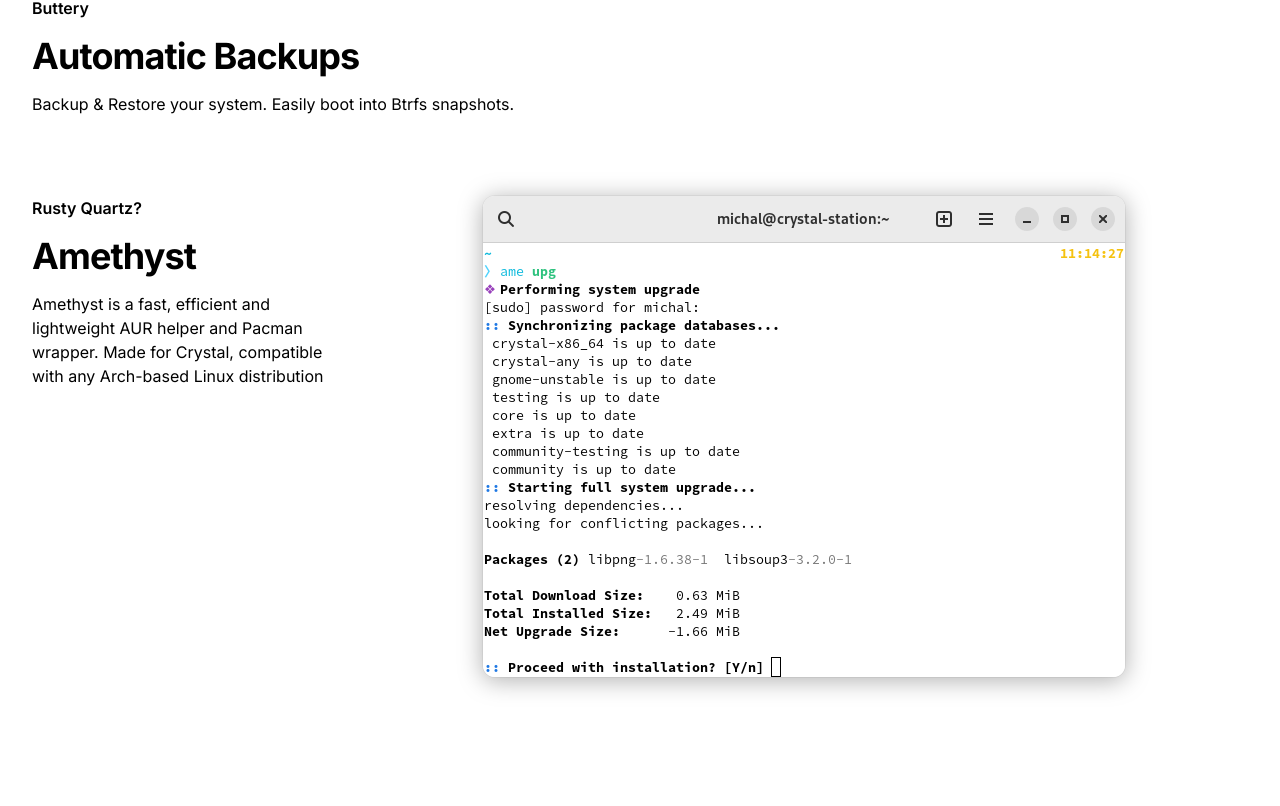
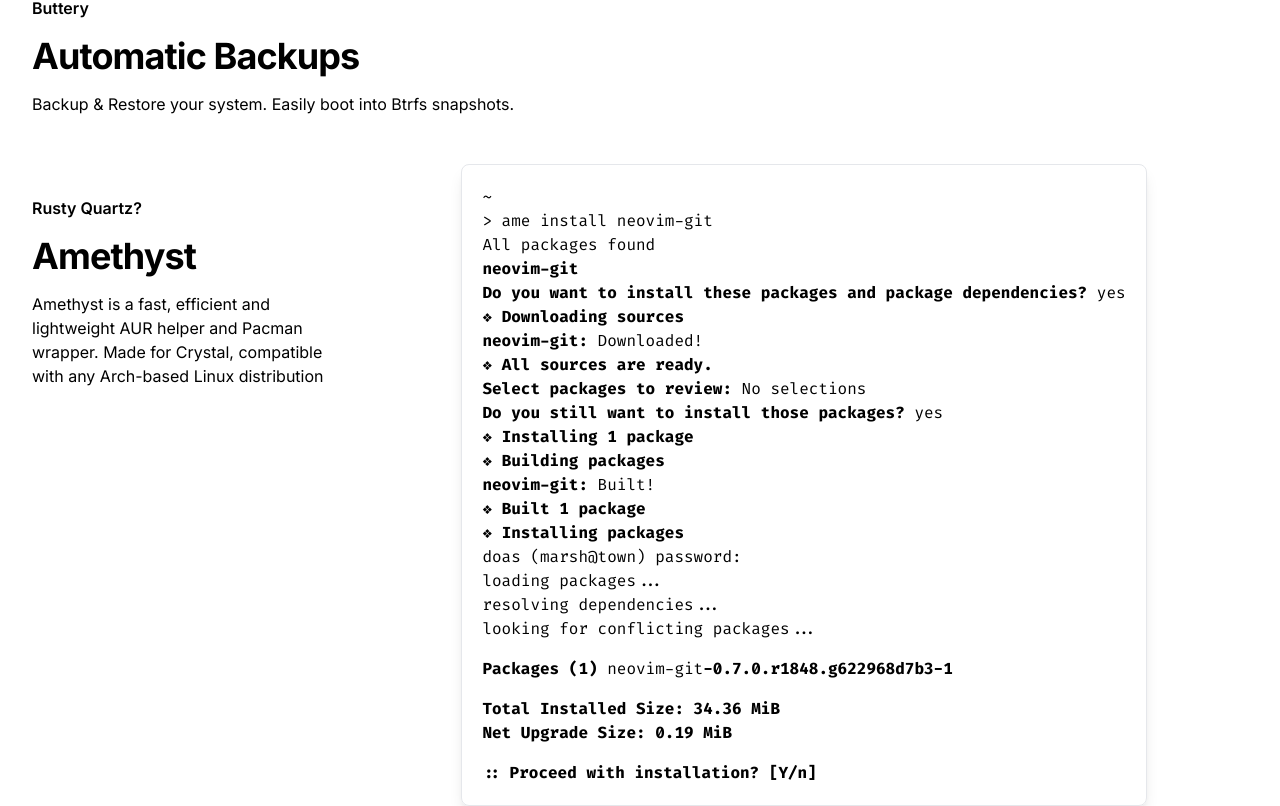
Before and after one commit to crystal-linux/getcryst.al, a Next.js app: page / in a window 1280 px wide. Shown: the part 1088-1894 px from the top of the page. Before the commit the page ends 1803 px from the top, so only its background shows below. Built offline with nearby package versions, Linux system fonts and the light colour scheme; a small style sheet from the web is missing; what @catppuccin/tailwindcss would draw is missing.

Commit message:
add an ame preview

```diff
--- /dev/null
+++ b/components/AmePreview.tsx
@@ -0,0 +1,70 @@
+const AmePreview = () => (
+  <div className="bg-ctp-mantle h-fit w-full md:w-auto rounded-lg [&_p]:text-xs [&_p]:md:text-base md:text-base p-5 font-bold shadow-ctp-crust whitespace-nowrap overflow-hidden shadow-lg font-fira-code select-none border-ctp-crust border">
+    <p className="text-ctp-blue font-normal">{"~"}</p>
+    <p className="font-normal">
+      <span className="text-ctp-blue">{">"}</span>
+      <span className="text-ctp-green">{" ame"}</span>
+      {" install neovim-git"}
+    </p>
+    <p className="text-ctp-green font-normal">All packages found</p>
+    <p className="text-ctp-green">neovim-git</p>
+    <p>
+      Do you want to install these packages and package dependencies?
+      <span className="font-normal">{" yes"}</span>
+    </p>
+    <p>
+      <span className="text-ctp-maroon">{"❖ "}</span>
+      Downloading sources
+    </p>
+    <p>
+      neovim-git:{" "}
+      <span className="font-normal text-ctp-green">Downloaded!</span>
+    </p>
+    <p>
+      <span className="text-ctp-maroon">{"❖ "}</span>All sources are ready.
+    </p>
+    <p>
+      Select packages to review:
+      <span className="font-normal">{" No selections"}</span>
+    </p>
+    <p>
+      Do you still want to install those packages?
+      <span className="font-normal">{" yes"}</span>
+    </p>
+    <p>
+      <span className="text-ctp-maroon">{"❖ "}</span>Installing 1 package
+    </p>
+    <p>
+      <span className="text-ctp-maroon">{"❖ "}</span>Building packages
+    </p>
+    <p>
+      neovim-git:
+      <span className="font-normal text-ctp-green">{" Built!"}</span>
+    </p>
+    <p>
+      <span className="text-ctp-maroon">{"❖ "}</span>Built 1 package
+    </p>
+    <p>
+      <span className="text-ctp-maroon">{"❖ "}</span>Installing packages
+    </p>
+    <p className="font-normal">doas (marsh@town) password: </p>
+    <p className="font-normal">loading packages...</p>
+    <p className="font-normal">resolving dependencies...</p>
+    <p className="font-normal">looking for conflicting packages...</p>
+    <p className="mt-4">
+      Packages (1)<span className="font-normal">{" neovim-git"}</span>
+      <span className="text-ctp-surface2">{"-0.7.0.r1848.g622968d7b3-1"}</span>
+    </p>
+    <p className="mt-4">
+      Total Installed Size:<span className="font-bold">{"  34.36 MiB"}</span>
+    </p>
+    <p>
+      Net Upgrade Size:<span className="font-bold">{"       0.19 MiB"}</span>
+    </p>
+    <p className="mt-4 after:content-[''] after:w-[10px] after:h-[20px] after:bg-ctp-rosewater after:inline-block after:animate-blink flex items-center gap-2">
+      <span className="text-ctp-blue">{":: "}</span>Proceed with installation?
+      [Y/n]
+    </p>
+  </div>
+);
+export default AmePreview;
--- a/pages/_document.tsx
+++ b/pages/_document.tsx
@@ -13,6 +13,7 @@
         href="https://fonts.googleapis.com/css2?family=Inter:wght@300;400;500;600;700&display=swap"
         rel="stylesheet"
       />
+      <link href="https://fonts.googleapis.com/css2?family=Fira+Code:wght@400;700&display=swap" rel="stylesheet" />
       <link
         rel="apple-touch-icon"
         sizes="180x180"
--- a/pages/index.tsx
+++ b/pages/index.tsx
@@ -9,8 +9,7 @@
 
 import onyxDark from "../public/demos/onyx-dark.png";
 import onyxLight from "../public/demos/onyx-light.png";
-import ameDark from "../public/demos/ame-dark.png";
-import ameLight from "../public/demos/ame-light.png";
+import AmePreview from "../components/AmePreview";
 
 const Home: NextPageWithLayout = () => {
   const { resolvedTheme } = useTheme();
@@ -91,12 +90,7 @@
         </div>
 
         <div className="basis-3/4 flex justify-center">
-          <Image
-            src={resolvedTheme === "dark" ? ameDark : ameLight}
-            className="rounded-xl"
-            layout="intrinsic"
-            alt="demo of the onyx desktop environment"
-          />
+          <AmePreview />
         </div>
       </section>
     </>
--- a/tailwind.config.js
+++ b/tailwind.config.js
@@ -1,3 +1,5 @@
+const defaultTheme = require('tailwindcss/defaultTheme')
+
 /** @type {import('tailwindcss').Config} */
 module.exports = {
   darkMode: ["class", ".ctp-mocha"],
@@ -10,6 +12,18 @@
       maxWidth: {
         "8xl": "90rem",
       },
+      animation: {
+        blink: 'blink 1.5s steps(2) infinite;'
+      },
+      keyframes: {
+        blink: {
+          '0%': { opacity: 0 },
+          '100%': { opacity: 100 }
+        }
+      },
+      fontFamily: {
+        'fira-code': ['Fira Code', ...defaultTheme.fontFamily.mono]
+      }
     },
   },
   plugins: [
```
Also changed, not shown: public/demos/ame-dark.png (deleted), public/demos/ame-light.png (deleted).
